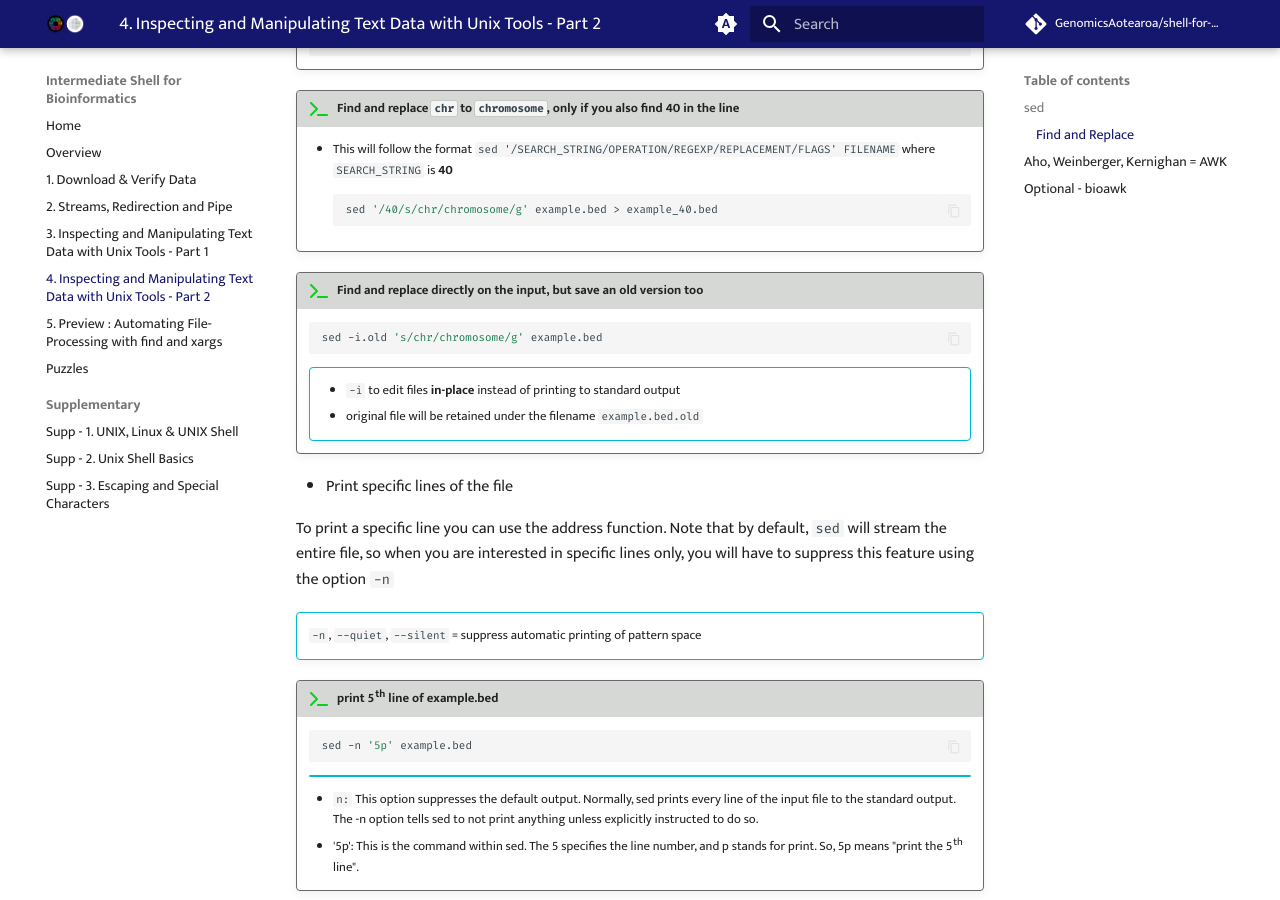
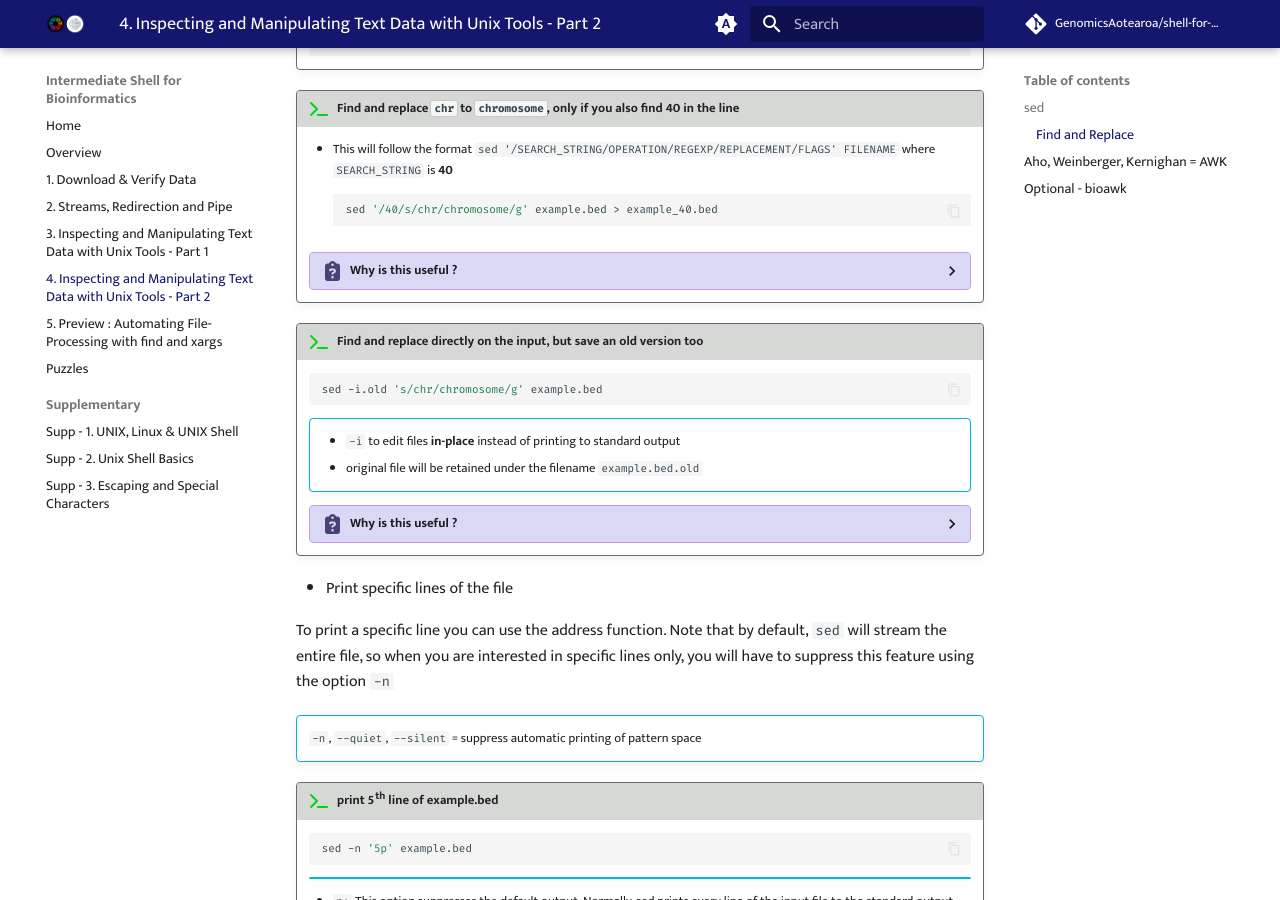
Before and after one commit to GenomicsAotearoa/shell-for-bioinformatics, an MkDocs documentation site: the page built from docs/5_inspectmanipulate2.md, in a window 1280 px wide and 900 px high, scrolled down 1259 px. Built offline with MkDocs 1.6.1 and Material for MkDocs 9.7.7, drawn with Linux system fonts in a browser that asks for light colours; comment, search, counter and statistics services are not loaded; some of the changed lines change nothing that is shown.

Commit message:
add more why is this useful

````diff
--- a/docs/5_inspectmanipulate2.md
+++ b/docs/5_inspectmanipulate2.md
@@ -55,6 +55,10 @@
     ```bash
     sed '/40/s/chr/chromosome/g' example.bed > example_40.bed
     ```
+    ??? clipboard-question "Why is this useful ?"
+
+        This command is particularly useful for processing genomic data files, where you might want to change the chromosome notation (from "chr" to "chromosome") only for a specific chromosome
+
 !!! terminal-2 "Find and replace directly on the input, but save an old version too"
 
     ```bash
@@ -64,6 +68,16 @@
 
         - `-i` to edit files **in-place** instead of printing to standard output
         - original file will be retained under the filename `example.bed.old`
+
+    ??? clipboard-question "Why is this useful ?"
+
+        - ^^Standardizing nomenclature^^: In genomics, chromosomes are sometimes abbreviated as "chr" (e.g., chr1, chr2), but some tools or databases might require the full word "chromosome". This command helps standardize the format.
+        - ^^File format conversion^^: It can help convert between different file formats or standards that use different chromosome naming conventions.
+        - ^^Data cleaning^^: If you have a large dataset with inconsistent chromosome naming, this command can quickly standardize it.
+        - ^^Preparing data for specific tools^^: Some bioinformatics tools might require a specific format for chromosome names, and this command can help prepare your data.
+        - ^^Safety^^: The -i.old option creates a backup, allowing you to revert changes if needed.
+        - ^^Efficiency^^: It can process large files quickly, which is common in genomics data.
+        - ^^Reproducibility^^: This command can be easily incorporated into scripts or pipelines, ensuring consistent data processing.
 
 * Print specific lines of the file
 
````
